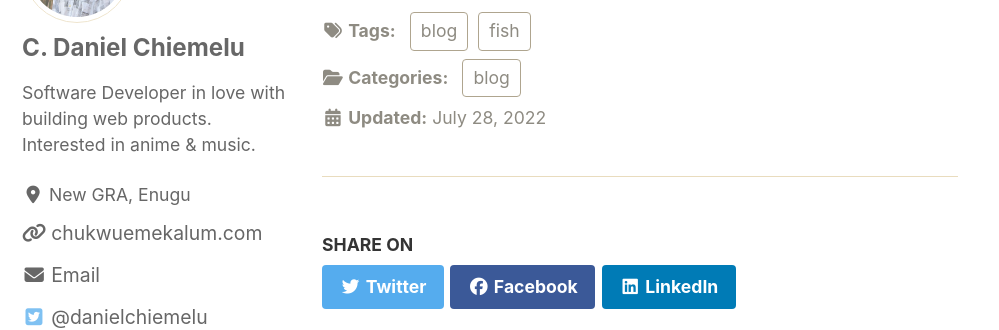
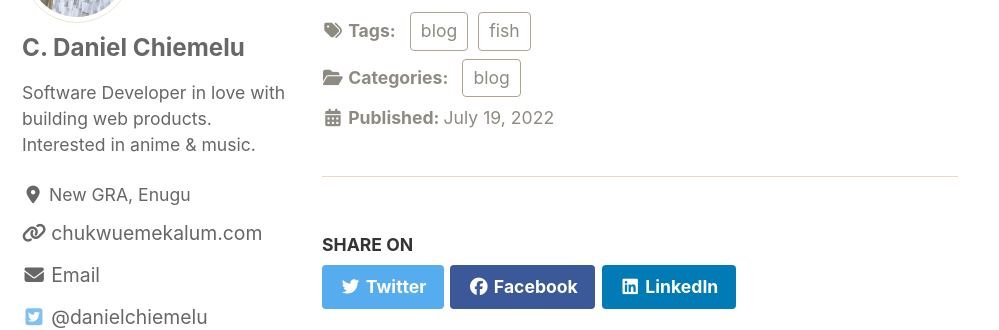
Before and after one commit to Chukwuemekalum/chukwuemekalum.github.io, a Jekyll site: the page built from _posts/2022-07-19-my-first-post.md, in a window 1280 px wide and 900 px high, scrolled down 999 px. Shown: the part 153-483 px from the top of the window, without its empty margins (0-999 px from the left). Built offline with Jekyll 4.4.1, drawn with Linux system fonts in a browser that asks for light colours; cached includes are drawn as plain includes; nearby versions of some CDN libraries; comment, search, counter and statistics services are not loaded.

Commit message:
Final Change to Datetime

```diff
--- a/_layouts/single.html
+++ b/_layouts/single.html
@@ -62,9 +62,7 @@
           <h4 class="page__meta-title">{{ site.data.ui-text[site.locale].meta_label }}</h4>
         {% endif %}
         {% include page__taxonomy.html %}
-        {% if page.last_modified_at %}
-          <p class="page__date"><strong><i class="fas fa-fw fa-calendar-alt" aria-hidden="true"></i> {{ site.data.ui-text[site.locale].date_label | default: "Updated:" }}</strong> <time datetime="{{ page.last_modified_at | date: "%Y-%m-%d" }}">{{ page.last_modified_at | date: "%B %-d, %Y" }}</time></p>
-        {% elsif page.date %}
+        {% if page.date %}
           <p class="page__date"><strong><i class="fas fa-fw fa-calendar-alt" aria-hidden="true"></i> Published: </strong> <time datetime="{{ page.date | date_to_xmlschema }}">{{ page.date | date: "%B %-d, %Y" }}</time></p>
         {% endif %}
       </footer>
```
